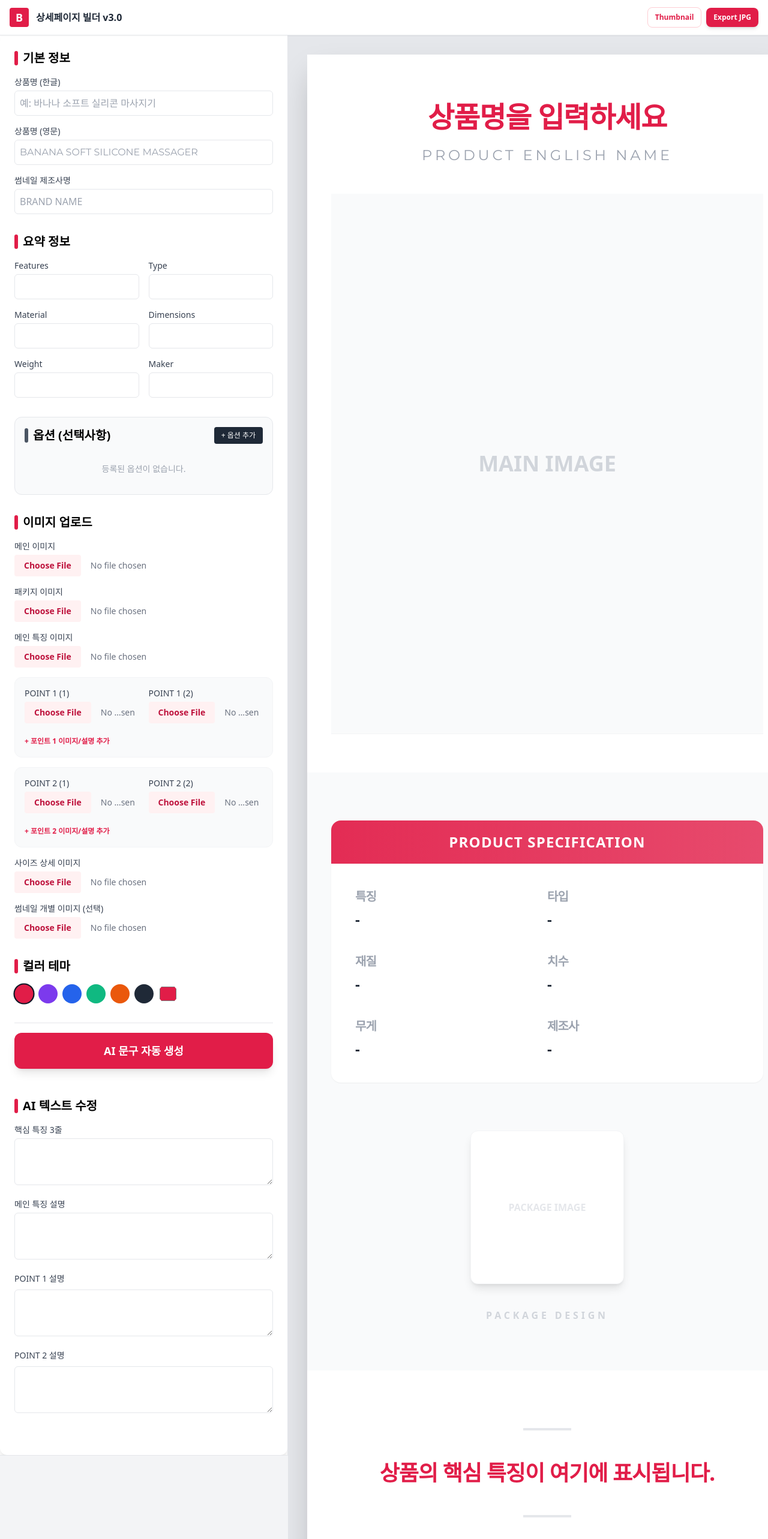
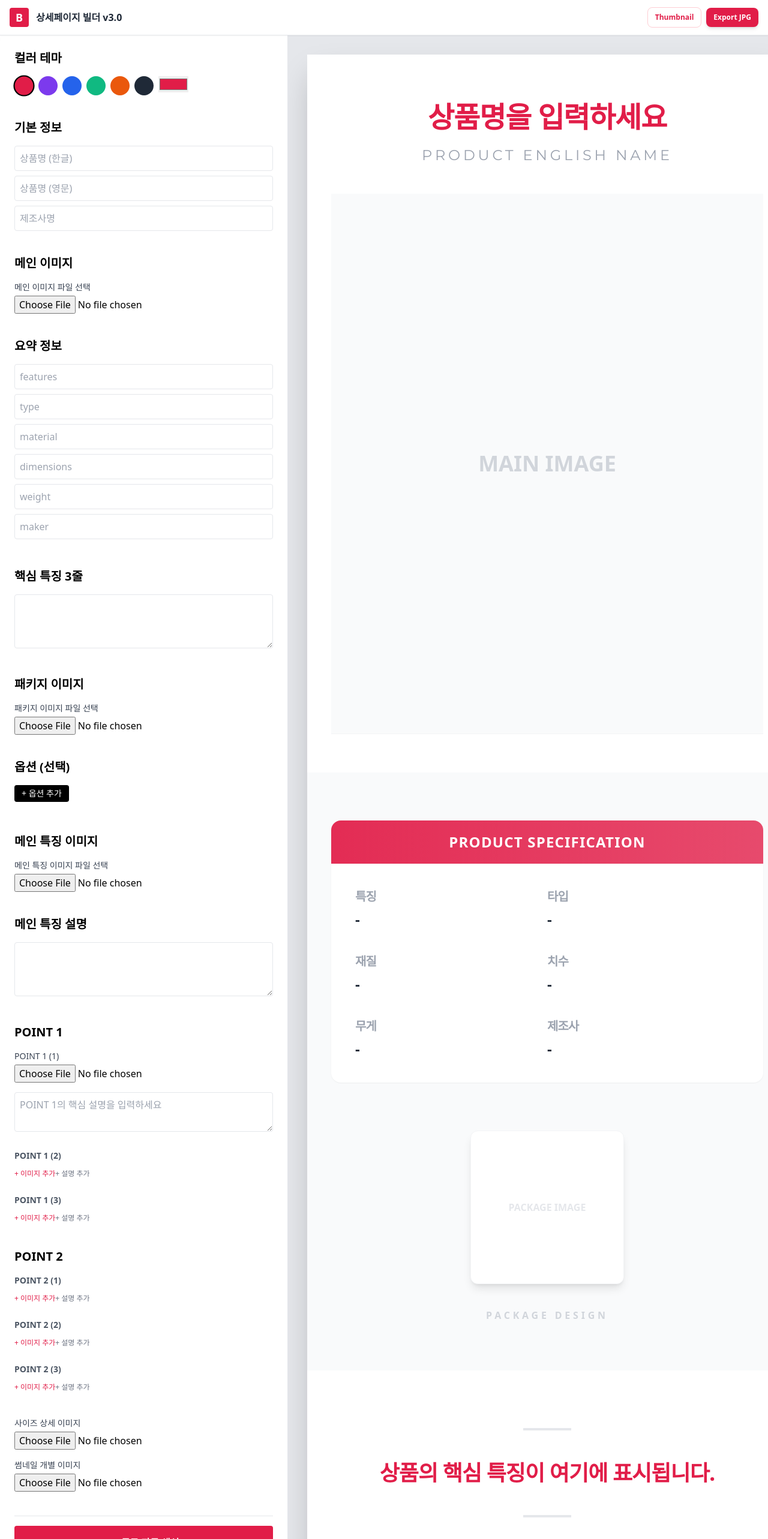
Before and after one commit to papa6229-beep/detail-page-builder, a React (Vite) app: page / in a window 1280 px wide. Shown: the top 2566 px of the page at 60% size. Built offline with nearby package versions, Linux system fonts and the light colour scheme; a web font is replaced by a local one.

Commit message:
update: editor/preview

```diff
--- a/components/Editor.tsx
+++ b/components/Editor.tsx
@@ -1,4 +1,4 @@
-import React, { useState } from 'react';
+import React from 'react';
 import { ProductData, ImageType, SummaryInfo, OptionItem } from '../types';
 import { COLOR_PRESETS } from '../constants';
 
@@ -10,17 +10,13 @@ interface EditorProps {
 }
 
 const Editor: React.FC<EditorProps> = ({ data, onChange, onGenerateAI, isLoading }) => {
-  const [showP1Ext, setShowP1Ext] = useState(false);
-  const [showP2Ext, setShowP2Ext] = useState(false);
 
+  /* ================= 공통 핸들러 ================= */
   const handleInputChange = (e: React.ChangeEvent<HTMLInputElement | HTMLTextAreaElement>) => {
     const { name, value } = e.target;
     if (name.startsWith('summary_')) {
       const field = name.replace('summary_', '') as keyof SummaryInfo;
-      onChange({
-        ...data,
-        summaryInfo: { ...data.summaryInfo, [field]: value }
-      });
+      onChange({ ...data, summaryInfo: { ...data.summaryInfo, [field]: value } });
     } else {
       onChange({ ...data, [name]: value });
     }
@@ -28,26 +24,42 @@ const Editor: React.FC<EditorProps> = ({ data, onChange, onGenerateAI, isLoading
 
   const handleImageUpload = (type: ImageType) => (e: React.ChangeEvent<HTMLInputElement>) => {
     const file = e.target.files?.[0];
-    if (file) {
+    if (!file) return;
     const reader = new FileReader();
     reader.onloadend = () => {
       onChange({ ...data, [type]: reader.result as string });
     };
     reader.readAsDataURL(file);
-    }
   };
 
+  const ImageInput = ({ label, type }: { label: string; type: ImageType }) => (
+    <div className="mb-4">
+      <label className="block text-sm font-medium text-gray-700 mb-1">{label}</label>
+      <div className="flex items-center gap-4">
+        <input type="file" accept="image/*" onChange={handleImageUpload(type)} />
+        {!!data[type] && data[type].startsWith('data:') && (
+  <img
+    src={data[type] as string}
+    className="w-24 h-24 rounded border object-cover"
+    alt=""
+  />
+)}
+
+      </div>
+    </div>
+  );
+
+  /* ================= 옵션 ================= */
   const addOption = () => {
-    const newOption: OptionItem = { id: Date.now().toString(), name: '', image: null };
-    onChange({ ...data, options: [...data.options, newOption] });
-  };
-
-  const removeOption = (id: string) => {
-    onChange({ ...data, options: data.options.filter(opt => opt.id !== id) });
+    const opt: OptionItem = { id: Date.now().toString(), name: '', image: null };
+    onChange({ ...data, options: [...data.options, opt] });
   };
 
   const updateOptionName = (id: string, name: string) => {
-    onChange({ ...data, options: data.options.map(opt => opt.id === id ? { ...opt, name } : opt) });
+    onChange({
+      ...data,
+      options: data.options.map(o => (o.id === id ? { ...o, name } : o)),
+    });
   };
 
   const updateOptionImage = (id: string, file: File) => {
@@ -55,207 +67,291 @@ const Editor: React.FC<EditorProps> = ({ data, onChange, onGenerateAI, isLoading
     reader.onloadend = () => {
       onChange({
         ...data,
-        options: data.options.map(opt => opt.id === id ? { ...opt, image: reader.result as string } : opt)
+        options: data.options.map(o =>
+          o.id === id ? { ...o, image: reader.result as string } : o
+        ),
       });
     };
     reader.readAsDataURL(file);
   };
 
-  const ImageInput = ({ label, type }: { label: string, type: ImageType }) => (
-    <div className="mb-4">
-      <label className="block text-sm font-medium text-gray-700 mb-1">{label}</label>
-      <div className="flex items-center gap-4">
-        <input
-          type="file"
-          accept="image/*"
-          onChange={handleImageUpload(type)}
-          className="block w-full text-sm text-gray-500 file:mr-4 file:py-2 file:px-4 file:rounded file:border-0 file:text-sm file:font-semibold file:bg-rose-50 file:text-rose-700 hover:file:bg-rose-100"
-        />
-        {data[type] && <div className="w-12 h-12 rounded border bg-gray-50 overflow-hidden"><img src={data[type] as string} className="w-full h-full object-cover" /></div>}
-      </div>
-    </div>
-  );
+  const removeOption = (id: string) => {
+    onChange({ ...data, options: data.options.filter(o => o.id !== id) });
+  };
+
+  /* ================= 헬퍼 ================= */
+  const toggleField = (key: string) => {
+    onChange({ ...data, [key]: data[key as keyof ProductData] ? '' : '' });
+  };
 
   return (
-    <div className="bg-white rounded-xl shadow-lg p-6 h-full overflow-y-auto space-y-8">
-      {/* 1. 기본 정보 (복구 완료!) */}
+    <div className="bg-white rounded-xl shadow-lg p-6 h-full overflow-y-auto space-y-10">
+
+      {/* 컬러 테마 */}
       <section>
-        <h2 className="text-xl font-bold mb-4 flex items-center gap-2">
-          <span className="w-1.5 h-6 bg-rose-600 rounded-full"></span>
-          기본 정보
-        </h2>
-        <div className="grid grid-cols-2 gap-4">
-          <div className="col-span-2">
-            <label className="block text-sm font-medium text-gray-700 mb-1">상품명 (한글)</label>
-            <input type="text" name="productNameKr" value={data.productNameKr} onChange={handleInputChange} className="w-full p-2 border rounded-md focus:ring-2 focus:ring-rose-500 outline-none" placeholder="예: 바나나 소프트 실리콘 마사지기" />
-          </div>
-          <div className="col-span-2">
-            <label className="block text-sm font-medium text-gray-700 mb-1">상품명 (영문)</label>
-            <input type="text" name="productNameEn" value={data.productNameEn} onChange={handleInputChange} className="w-full p-2 border rounded-md focus:ring-2 focus:ring-rose-500 outline-none font-montserrat" placeholder="BANANA SOFT SILICONE MASSAGER" />
-          </div>
-          <div className="col-span-2">
-            <label className="block text-sm font-medium text-gray-700 mb-1">썸네일 제조사명</label>
-            <input type="text" name="brandName" value={data.brandName} onChange={handleInputChange} className="w-full p-2 border rounded-md focus:ring-2 focus:ring-rose-500 outline-none" placeholder="BRAND NAME" />
-          </div>
+        <h2 className="text-xl font-bold mb-4">컬러 테마</h2>
+        <div className="flex gap-2 flex-wrap">
+          {COLOR_PRESETS.map(p => (
+            <button
+              key={p.value}
+              className={`w-8 h-8 rounded-full border-2 ${
+                data.themeColor === p.value ? 'border-black scale-110' : 'border-transparent'
+              }`}
+              style={{ backgroundColor: p.value }}
+              onClick={() => onChange({ ...data, themeColor: p.value })}
+            />
+          ))}
+          <input
+            type="color"
+            value={data.themeColor}
+            onChange={e => onChange({ ...data, themeColor: e.target.value })}
+          />
         </div>
       </section>
 
-      {/* 2. 요약 정보 (복구 완료!) */}
+      {/* 기본 정보 */}
       <section>
-        <h2 className="text-xl font-bold mb-4 flex items-center gap-2">
-          <span className="w-1.5 h-6 bg-rose-600 rounded-full"></span>
-          요약 정보
-        </h2>
-        <div className="grid grid-cols-2 gap-4">
-          {(['features', 'type', 'material', 'dimensions', 'weight', 'maker'] as const).map((key) => (
-            <div key={key}>
-              <label className="block text-sm font-medium text-gray-700 mb-1 capitalize">{key}</label>
-              <input type="text" name={`summary_${key}`} value={data.summaryInfo[key]} onChange={handleInputChange} className="w-full p-2 border rounded-md focus:ring-2 focus:ring-rose-500 outline-none" />
+        <h2 className="text-xl font-bold mb-4">기본 정보</h2>
+        <input name="productNameKr" value={data.productNameKr} onChange={handleInputChange} className="w-full p-2 border rounded mb-2" placeholder="상품명 (한글)" />
+        <input name="productNameEn" value={data.productNameEn} onChange={handleInputChange} className="w-full p-2 border rounded mb-2" placeholder="상품명 (영문)" />
+        <input name="brandName" value={data.brandName} onChange={handleInputChange} className="w-full p-2 border rounded" placeholder="제조사명" />
+      </section>
+
+      {/* 메인 이미지 */}
+      <section>
+        <h2 className="text-xl font-bold mb-4">메인 이미지</h2>
+        <ImageInput label="메인 이미지 파일 선택" type={ImageType.MAIN} />
+      </section>
+
+      {/* 요약 정보 */}
+      <section>
+        <h2 className="text-xl font-bold mb-4">요약 정보</h2>
+        {(['features', 'type', 'material', 'dimensions', 'weight', 'maker'] as const).map(k => (
+          <input key={k} name={`summary_${k}`} value={data.summaryInfo[k]} onChange={handleInputChange} className="w-full p-2 border rounded mb-2" placeholder={k} />
+        ))}
+      </section>
+
+      {/* 핵심 특징 */}
+      <section>
+        <h2 className="text-xl font-bold mb-4">핵심 특징 3줄</h2>
+        <textarea name="aiSummary" value={data.aiSummary} onChange={handleInputChange} rows={3} className="w-full p-2 border rounded" />
+      </section>
+
+      {/* 패키지 이미지 */}
+      <section>
+        <h2 className="text-xl font-bold mb-4">패키지 이미지</h2>
+        <ImageInput label="패키지 이미지 파일 선택" type={ImageType.PACKAGE} />
+      </section>
+
+      {/* 옵션 */}
+      <section>
+        <h2 className="text-xl font-bold mb-4">옵션 (선택)</h2>
+        <button onClick={addOption} className="mb-3 text-sm bg-black text-white px-3 py-1 rounded">+ 옵션 추가</button>
+        {data.options.map((o, i) => (
+          <div key={o.id} className="border p-3 rounded mb-3">
+            <input value={o.name} onChange={e => updateOptionName(o.id, e.target.value)} className="w-full p-2 border rounded mb-2" placeholder={`옵션명 ${i + 1}`} />
+            <input type="file" onChange={e => e.target.files && updateOptionImage(o.id, e.target.files[0])} />
+            {o.image && <img src={o.image} className="w-10 h-10 mt-2" />}
+            <button onClick={() => removeOption(o.id)} className="text-xs text-red-500 mt-2">삭제</button>
           </div>
         ))}
-        </div>
       </section>
 
-      {/* 3. 옵션 정보 (복구 완료!) */}
-      <section className="bg-gray-50 p-4 rounded-xl border border-gray-200">
-        <div className="flex items-center justify-between mb-4">
-          <h2 className="text-xl font-bold flex items-center gap-2">
-            <span className="w-1.5 h-6 bg-gray-600 rounded-full"></span>
-            옵션 (선택사항)
-          </h2>
-          <button onClick={addOption} className="text-xs bg-gray-800 text-white px-3 py-1.5 rounded hover:bg-black transition-colors">
-            + 옵션 추가
-          </button>
-        </div>
-        {data.options.length === 0 ? (
-           <p className="text-sm text-gray-400 text-center py-4">등록된 옵션이 없습니다.</p>
-        ) : (
-          <div className="space-y-4">
-            {data.options.map((opt, idx) => (
-              <div key={opt.id} className="bg-white p-3 rounded-lg border shadow-sm relative">
-                <button onClick={() => removeOption(opt.id)} className="absolute top-2 right-2 text-gray-400 hover:text-red-500">
-                  <svg className="w-5 h-5" fill="none" stroke="currentColor" viewBox="0 0 24 24"><path strokeLinecap="round" strokeLinejoin="round" strokeWidth="2" d="M6 18L18 6M6 6l12 12" /></svg>
-                </button>
-                <div className="mb-2">
-                  <label className="block text-xs font-bold text-gray-500 mb-1">옵션명 #{idx + 1}</label>
-                  <input type="text" value={opt.name} onChange={(e) => updateOptionName(opt.id, e.target.value)} className="w-full p-2 border rounded text-sm" placeholder="예: 블랙 / 핑크" />
-                </div>
-                <div>
-                   <label className="block text-xs font-bold text-gray-500 mb-1">옵션 이미지</label>
-                   <div className="flex items-center gap-2">
-                     <input type="file" accept="image/*" onChange={(e) => e.target.files?.[0] && updateOptionImage(opt.id, e.target.files[0])} className="text-xs w-full" />
-                     {opt.image && <img src={opt.image} className="w-8 h-8 rounded border object-cover" />}
-                   </div>
-                </div>
-              </div>
-            ))}
-          </div>
-        )}
+      {/* 메인 특징 */}
+      <section>
+        <h2 className="text-xl font-bold mb-4">메인 특징 이미지</h2>
+        <ImageInput label="메인 특징 이미지 파일 선택" type={ImageType.FEATURE} />
       </section>
 
-      {/* 4. 이미지 업로드 (확장 기능 포함) */}
       <section>
-        <h2 className="text-xl font-bold mb-4 flex items-center gap-2">
-          <span className="w-1.5 h-6 bg-rose-600 rounded-full"></span>
-          이미지 업로드
-        </h2>
-        <ImageInput label="메인 이미지" type={ImageType.MAIN} />
-        <ImageInput label="패키지 이미지" type={ImageType.PACKAGE} />
-        <ImageInput label="메인 특징 이미지" type={ImageType.FEATURE} />
+        <h2 className="text-xl font-bold mb-4">메인 특징 설명</h2>
+        <textarea name="aiFeatureDesc" value={data.aiFeatureDesc} onChange={handleInputChange} rows={3} className="w-full p-2 border rounded" />
+      </section>
 
-        <div className="p-4 bg-gray-50 rounded-xl mb-4 border border-gray-100">
-          <div className="grid grid-cols-2 gap-4">
+      {/* POINT 1 (필수) */}
+      <section>
+        <h2 className="text-xl font-bold mb-4">POINT 1</h2>
         <ImageInput label="POINT 1 (1)" type={ImageType.POINT1_1} />
-            <ImageInput label="POINT 1 (2)" type={ImageType.POINT1_2} />
-          </div>
-          {!showP1Ext ? (
-            <button onClick={() => setShowP1Ext(true)} className="text-xs text-rose-600 font-bold hover:underline">+ 포인트 1 이미지/설명 추가</button>
+        <textarea
+  name="aiPoint1Desc"
+  value={data.aiPoint1Desc}
+  onChange={handleInputChange}
+  rows={2}
+  className="w-full p-2 border rounded mb-6"
+  placeholder="POINT 1의 핵심 설명을 입력하세요"
+/>
+
+      {/* POINT 1 선택 확장 (2, 3) */}
+{[2, 3].map(n => {
+  const imgKey = `point1Image${n}`;
+  const descKey = `aiPoint1Desc${n}`;
+
+  const hasImage = !!(data as any)[imgKey];
+  const hasDesc = !!(data as any)[descKey];
+
+  return (
+    <div key={n} className="mb-6 space-y-3">
+      <div className="text-sm font-bold text-gray-600">POINT 1 ({n})</div>
+
+      {/* 이미지 토글 */}
+      {!hasImage ? (
+        <button
+          type="button"
+          className="text-xs text-rose-600"
+          onClick={() =>
+            onChange({ ...data, [imgKey]: '__ENABLED__' } as any)
+          }
+        >
+          + 이미지 추가
+        </button>
       ) : (
-            <div className="mt-2 pt-4 border-t border-dashed border-gray-200">
-              <ImageInput label="POINT 1 (3) - 선택" type={ImageType.POINT1_3} />
-              <button onClick={() => setShowP1Ext(false)} className="text-xs text-gray-400 hover:underline">접기</button>
-            </div>
+        <>
+          <ImageInput
+            label={`POINT 1 (${n}) 이미지`}
+            type={ImageType[`POINT1_${n}` as keyof typeof ImageType]}
+          />
+          <button
+            type="button"
+            className="text-xs text-red-400"
+            onClick={() =>
+              onChange({ ...data, [imgKey]: '' } as any)
+            }
+          >
+            − 이미지 제거
+          </button>
+        </>
+      )}
+
+      {/* 설명 토글 */}
+      {!hasDesc ? (
+        <button
+          type="button"
+          className="text-xs text-gray-500"
+          onClick={() =>
+            onChange({ ...data, [descKey]: '__ENABLED__' } as any)
+          }
+        >
+          + 설명 추가
+        </button>
+      ) : (
+        <>
+          <textarea
+            name={descKey}
+            value={(data as any)[descKey] === '__ENABLED__' ? '' : (data as any)[descKey]}
+            onChange={handleInputChange}
+            rows={2}
+            className="w-full p-2 border rounded"
+            placeholder={`POINT 1 (${n}) 설명을 입력하세요`}
+          />
+          <button
+            type="button"
+            className="text-xs text-red-400"
+            onClick={() =>
+              onChange({ ...data, [descKey]: '' } as any)
+            }
+          >
+            − 설명 제거
+          </button>
+        </>
       )}
     </div>
+  );
+})}
 
-        <div className="p-4 bg-gray-50 rounded-xl mb-4 border border-gray-100">
-          <div className="grid grid-cols-2 gap-4">
-            <ImageInput label="POINT 2 (1)" type={ImageType.POINT2_1} />
-            <ImageInput label="POINT 2 (2)" type={ImageType.POINT2_2} />
-          </div>
-          {!showP2Ext ? (
-            <button onClick={() => setShowP2Ext(true)} className="text-xs text-rose-600 font-bold hover:underline">+ 포인트 2 이미지/설명 추가</button>
+      </section>
+
+     {/* POINT 2 (선택 확장형) */}
+<section>
+  <h2 className="text-xl font-bold mb-4">POINT 2</h2>
+
+  {[1, 2, 3].map(n => {
+    const imgKey = `point2Image${n === 1 ? '1' : n}`;
+    const descKey = `aiPoint2Desc${n === 1 ? '' : n}`;
+
+    const hasImage = !!(data as any)[imgKey];
+    const hasDesc = !!(data as any)[descKey];
+
+    return (
+      <div key={n} className="mb-6 space-y-3">
+        <div className="text-sm font-bold text-gray-600">POINT 2 ({n})</div>
+
+        {/* 이미지 토글 */}
+        {!hasImage ? (
+          <button
+            type="button"
+            className="text-xs text-rose-600"
+            onClick={() =>
+              onChange({ ...data, [imgKey]: '__ENABLED__' } as any)
+            }
+          >
+            + 이미지 추가
+          </button>
         ) : (
-            <div className="mt-2 pt-4 border-t border-dashed border-gray-200">
-              <ImageInput label="POINT 2 (3) - 선택" type={ImageType.POINT2_3} />
-              <button onClick={() => setShowP2Ext(false)} className="text-xs text-gray-400 hover:underline">접기</button>
-            </div>
+          <>
+            <ImageInput
+              label={`POINT 2 (${n}) 이미지`}
+              type={ImageType[`POINT2_${n}` as keyof typeof ImageType]}
+            />
+            <button
+              type="button"
+              className="text-xs text-red-400"
+              onClick={() =>
+                onChange({ ...data, [imgKey]: '' } as any)
+              }
+            >
+              − 이미지 제거
+            </button>
+          </>
+        )}
+
+        {/* 설명 토글 */}
+        {!hasDesc ? (
+          <button
+            type="button"
+            className="text-xs text-gray-500"
+            onClick={() =>
+              onChange({ ...data, [descKey]: '__ENABLED__' } as any)
+            }
+          >
+            + 설명 추가
+          </button>
+        ) : (
+          <>
+            <textarea
+              name={descKey}
+              value={(data as any)[descKey] === '__ENABLED__' ? '' : (data as any)[descKey]}
+              onChange={handleInputChange}
+              rows={2}
+              className="w-full p-2 border rounded"
+              placeholder={`POINT 2 (${n}) 설명을 입력하세요`}
+            />
+            <button
+              type="button"
+              className="text-xs text-red-400"
+              onClick={() =>
+                onChange({ ...data, [descKey]: '' } as any)
+              }
+            >
+              − 설명 제거
+            </button>
+          </>
         )}
       </div>
-
-        <ImageInput label="사이즈 상세 이미지" type={ImageType.SIZE} />
-        <ImageInput label="썸네일 개별 이미지 (선택)" type={ImageType.THUMBNAIL} />
+    );
+  })}
 </section>
 
-      {/* 5. 컬러 테마 */}
+      {/* 사이즈 */}
       <section>
-        <h2 className="text-xl font-bold mb-4 flex items-center gap-2">
-          <span className="w-1.5 h-6 bg-rose-600 rounded-full"></span>
-          컬러 테마
-        </h2>
-        <div className="flex flex-wrap gap-2">
-          {COLOR_PRESETS.map((p) => (
-            <button key={p.value} onClick={() => onChange({ ...data, themeColor: p.value })} className={`w-8 h-8 rounded-full border-2 transition-all ${data.themeColor === p.value ? 'border-gray-900 scale-110' : 'border-transparent'}`} style={{ backgroundColor: p.value }} title={p.label} />
-          ))}
-          <input type="color" value={data.themeColor} onChange={(e) => onChange({ ...data, themeColor: e.target.value })} className="w-8 h-8 rounded-full cursor-pointer bg-transparent border-none" />
-        </div>
+        <ImageInput label="사이즈 상세 이미지" type={ImageType.SIZE} />
+        <ImageInput label="썸네일 개별 이미지" type={ImageType.THUMBNAIL} />
       </section>
 
-      {/* 6. AI 문구 자동 생성 버튼 */}
-      <section className="sticky bottom-0 bg-white py-4 border-t z-10">
-        <button onClick={onGenerateAI} disabled={isLoading} className={`w-full py-4 rounded-xl font-bold text-lg shadow-lg transition-all ${isLoading ? 'bg-gray-400 cursor-not-allowed' : 'bg-rose-600 hover:bg-rose-700 text-white active:scale-95'}`}>
-          {isLoading ? 'AI 카피 생성 중...' : 'AI 문구 자동 생성'}
+      {/* 하단 버튼 */}
+      <section className="sticky bottom-0 bg-white pt-4 border-t">
+        <button onClick={onGenerateAI} disabled={isLoading} className="w-full py-4 bg-rose-600 text-white font-bold rounded">
+          {isLoading ? 'AI 생성 중...' : 'AI 문구 자동 생성'}
         </button>
-      </section>
-
-      {/* 7. AI 텍스트 수정 (확장 포함) */}
-      <section className="pb-10">
-         <h2 className="text-xl font-bold mb-4 flex items-center gap-2">
-          <span className="w-1.5 h-6 bg-rose-600 rounded-full"></span>
-          AI 텍스트 수정
-        </h2>
-        <div className="space-y-4">
-          <div>
-            <label className="block text-sm font-medium text-gray-700 mb-1">핵심 특징 3줄</label>
-            <textarea name="aiSummary" value={data.aiSummary} onChange={handleInputChange} rows={3} className="w-full p-2 border rounded-md text-sm" />
-          </div>
-          <div>
-            <label className="block text-sm font-medium text-gray-700 mb-1">메인 특징 설명</label>
-            <textarea name="aiFeatureDesc" value={data.aiFeatureDesc} onChange={handleInputChange} rows={3} className="w-full p-2 border rounded-md text-sm" />
-          </div>
-
-          <div className="space-y-2">
-            <label className="block text-sm font-medium text-gray-700">POINT 1 설명</label>
-            <textarea name="aiPoint1Desc" value={data.aiPoint1Desc} onChange={handleInputChange} rows={3} className="w-full p-2 border rounded-md text-sm" />
-            {showP1Ext && (
-              <div className="space-y-2">
-                <textarea name="aiPoint1Desc2" value={data.aiPoint1Desc2 || ''} onChange={handleInputChange} rows={2} className="w-full p-2 border border-rose-100 rounded-md text-sm bg-rose-50/30" placeholder="추가 설명 2 (이미지 2 다음에 위치)" />
-                <textarea name="aiPoint1Desc3" value={data.aiPoint1Desc3 || ''} onChange={handleInputChange} rows={2} className="w-full p-2 border border-rose-100 rounded-md text-sm bg-rose-50/30" placeholder="추가 설명 3 (이미지 3 다음에 위치)" />
-              </div>
-            )}
-          </div>
-
-          <div className="space-y-2">
-            <label className="block text-sm font-medium text-gray-700">POINT 2 설명</label>
-            <textarea name="aiPoint2Desc" value={data.aiPoint2Desc} onChange={handleInputChange} rows={3} className="w-full p-2 border rounded-md text-sm" />
-            {showP2Ext && (
-              <div className="space-y-2">
-                <textarea name="aiPoint2Desc2" value={data.aiPoint2Desc2 || ''} onChange={handleInputChange} rows={2} className="w-full p-2 border border-rose-100 rounded-md text-sm bg-rose-50/30" placeholder="추가 설명 2" />
-                <textarea name="aiPoint2Desc3" value={data.aiPoint2Desc3 || ''} onChange={handleInputChange} rows={2} className="w-full p-2 border border-rose-100 rounded-md text-sm bg-rose-50/30" placeholder="추가 설명 3" />
-              </div>
-            )}
-          </div>
-        </div>
       </section>
     </div>
   );
```
Also changed, not shown: components/Preview.tsx (+52 -24 lines), 1 other file (tests, documents, lock files or other folders). Lines whose indentation alone changed are shown as unchanged.
